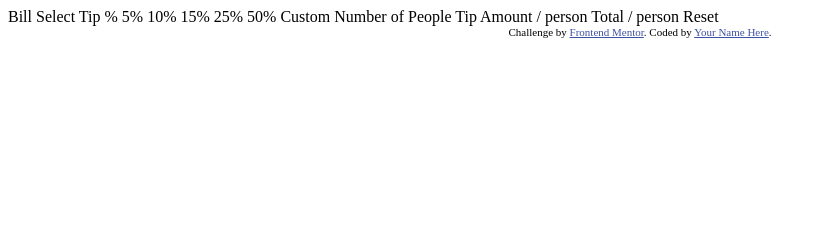
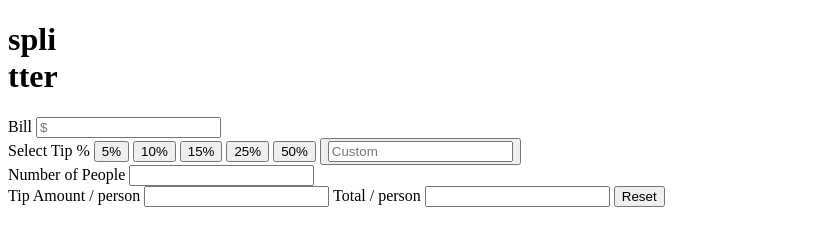
Before and after one commit to Joaovitorsw/tip-calculator-app, a plain HTML site: page index.html in a window 1280 px wide. Shown: the whole page, without its empty margins (0-824 px from the left). Drawn offline with Linux system fonts and the light colour scheme.

Commit message:
✨ feat: html card structure

```diff
--- a/index.html
+++ b/index.html
@@ -1,44 +1,49 @@
 <!DOCTYPE html>
 <html lang="en">
   <head>
-  <meta charset="UTF-8">
-  <meta name="viewport" content="width=device-width, initial-scale=1.0"> <!-- displays site properly based on user's device -->
+    <meta charset="UTF-8" />
+    <meta name="viewport" content="width=device-width, initial-scale=1.0" />
 
-  <link rel="icon" type="image/png" sizes="32x32" href="./images/favicon-32x32.png">
+    <link
+      rel="icon"
+      type="image/png"
+      sizes="32x32"
+      href="./images/favicon-32x32.png"
+    />
 
     <title>Frontend Mentor | Tip calculator app</title>
-
-  <!-- Feel free to remove these styles or customise in your own stylesheet 👍 -->
-  <style>
-    .attribution { font-size: 11px; text-align: center; }
-    .attribution a { color: hsl(228, 45%, 44%); }
-  </style>
   </head>
   <body>
+    <h1 class="title">spli<br />tter</h1>
+    <div class="splitter-card">
+      <div class="card-bil">
+        Bill
+        <input type="number" placeholder="$" />
+      </div>
+      <div class="card-tip">
+        Select Tip %
+        <button>5%</button>
+        <button>10%</button>
+        <button>15%</button>
+        <button>25%</button>
+        <button>50%</button>
+        <button><input type="number" placeholder="Custom" /></button>
+      </div>
 
-  Bill
+      <div class="card-people">
+        Number of People
+        <input type="number" />
+      </div>
 
-  Select Tip %
-  5%
-  10%
-  15%
-  25%
-  50%
-  Custom
-
-  Number of People
-
-  Tip Amount
-  / person
-
-  Total
-  / person
-
-  Reset
-
-  <div class="attribution">
-    Challenge by <a href="https://www.frontendmentor.io?ref=challenge" target="_blank">Frontend Mentor</a>.
-    Coded by <a href="#">Your Name Here</a>.
+      <div class="card-result">
+        <span class="tip-amount"
+          >Tip Amount <span class="person">/ person</span></span
+        >
+        <input type="text" />
+        <span class="total">Total <span class="person">/ person</span></span>
+        <input type="text" />
+        <button>Reset</button>
+      </div>
     </div>
   </body>
 </html>
```
Lines whose indentation alone changed are shown as unchanged.
